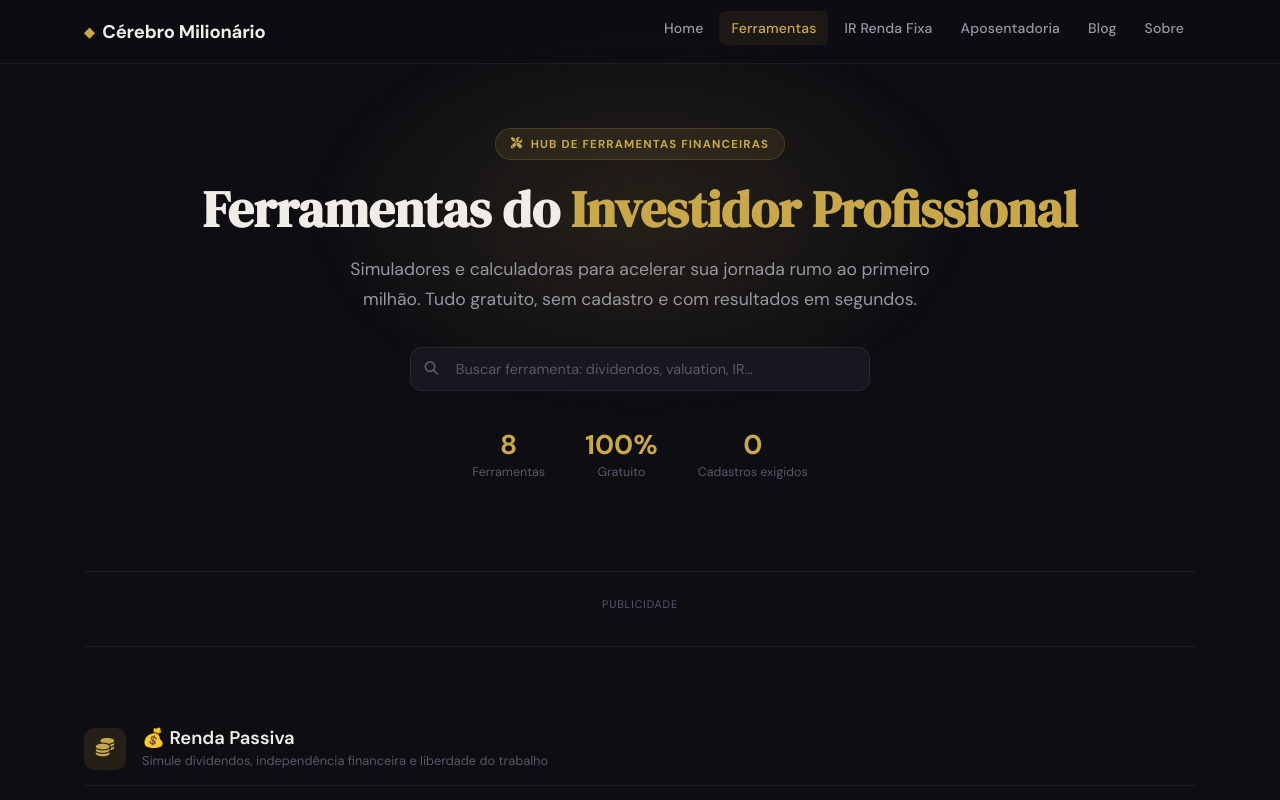
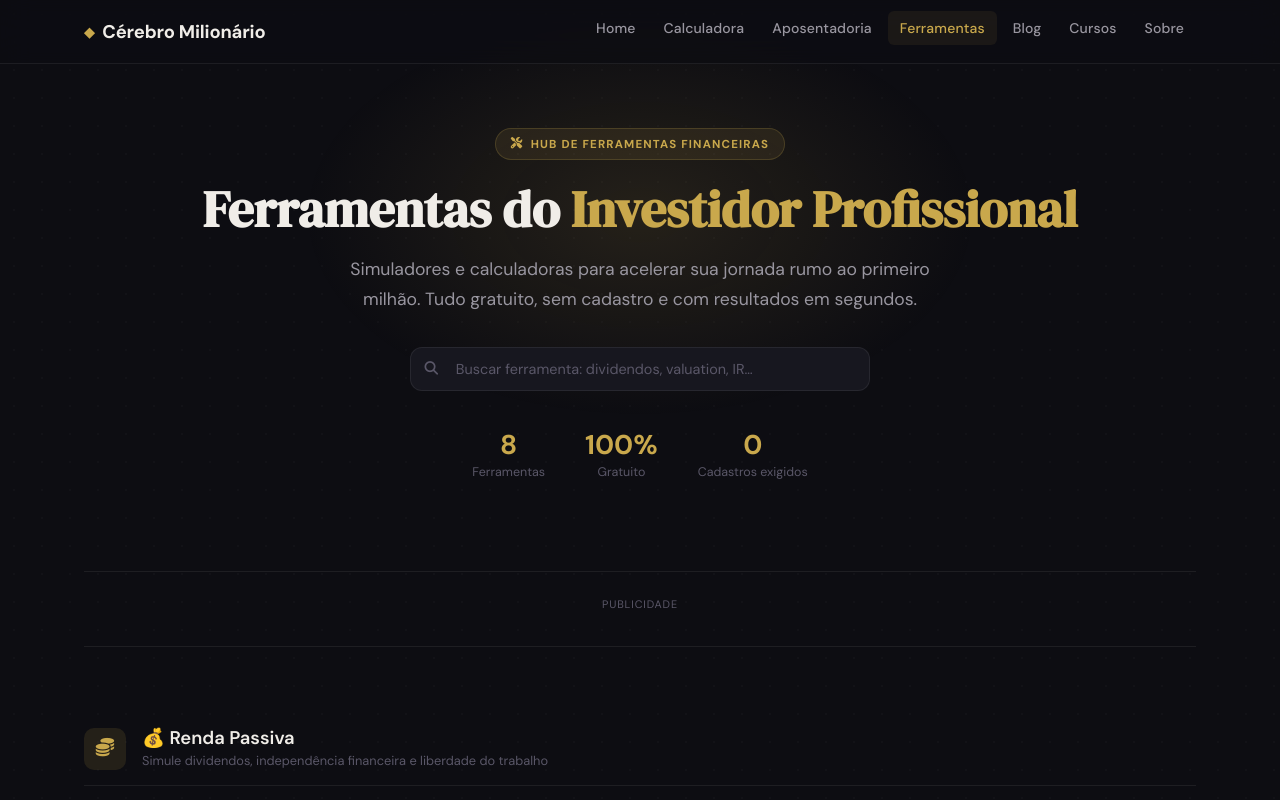
Before and after one commit to cerebromilionario/cerebromilionario, a plain HTML site: page ferramentas.html in a window 1280 px wide. Shown: the top 800 px of the page. Drawn offline with Linux system fonts and the light colour scheme.

Commit message:
Corrigir menu na página de ferramentas

```diff
--- a/ferramentas.html
+++ b/ferramentas.html
@@ -452,10 +452,11 @@
 <nav class="navigation" id="primary-navigation">
 <ul class="nav-menu">
 <li><a href="/index.html">Home</a></li>
-<li><a href="/ferramentas.html" class="active">Ferramentas</a></li>
-<li><a href="/calculadora-ir-renda-fixa.html">IR Renda Fixa</a></li>
+<li><a href="/calculadora.html">Calculadora</a></li>
 <li><a href="/aposentadoria.html">Aposentadoria</a></li>
+<li><a href="/ferramentas.html">Ferramentas</a></li>
 <li><a href="/blog.html">Blog</a></li>
+<li><a href="/cursos.html">Cursos</a></li>
 <li><a href="/sobre.html">Sobre</a></li>
 </ul>
 </nav>
```
